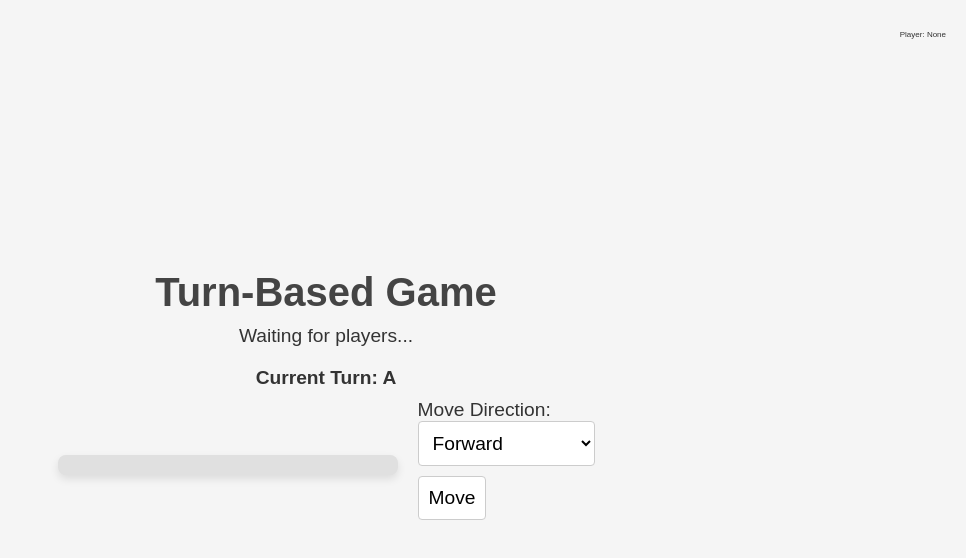
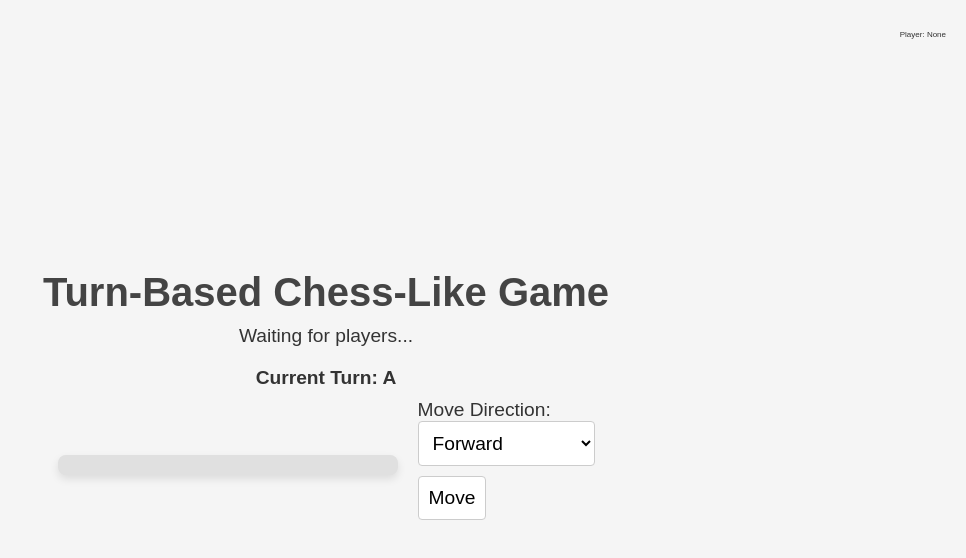
Before and after one commit to HARSHENDRARAMI/Harshendra_Rami_21BAI10450, a website: page index.html in a window 1280 px wide. Shown: the whole page, without its empty margins (314-1280 px from the left). Drawn offline with Linux system fonts and the light colour scheme.

Commit message:
Update index.html

```diff
--- a/index.html
+++ b/index.html
@@ -96,7 +96,7 @@
     </style>
 </head>
 <body>
-    <h1>Turn-Based Game</h1>
+    <h1>Turn-Based Chess-Like Game</h1>
     <div id="status">Waiting for players...</div>
     <div id="player-info">Player: <span id="player">None</span></div>
     <div id="turn-info">Current Turn: <span id="turn">A</span></div>
```
